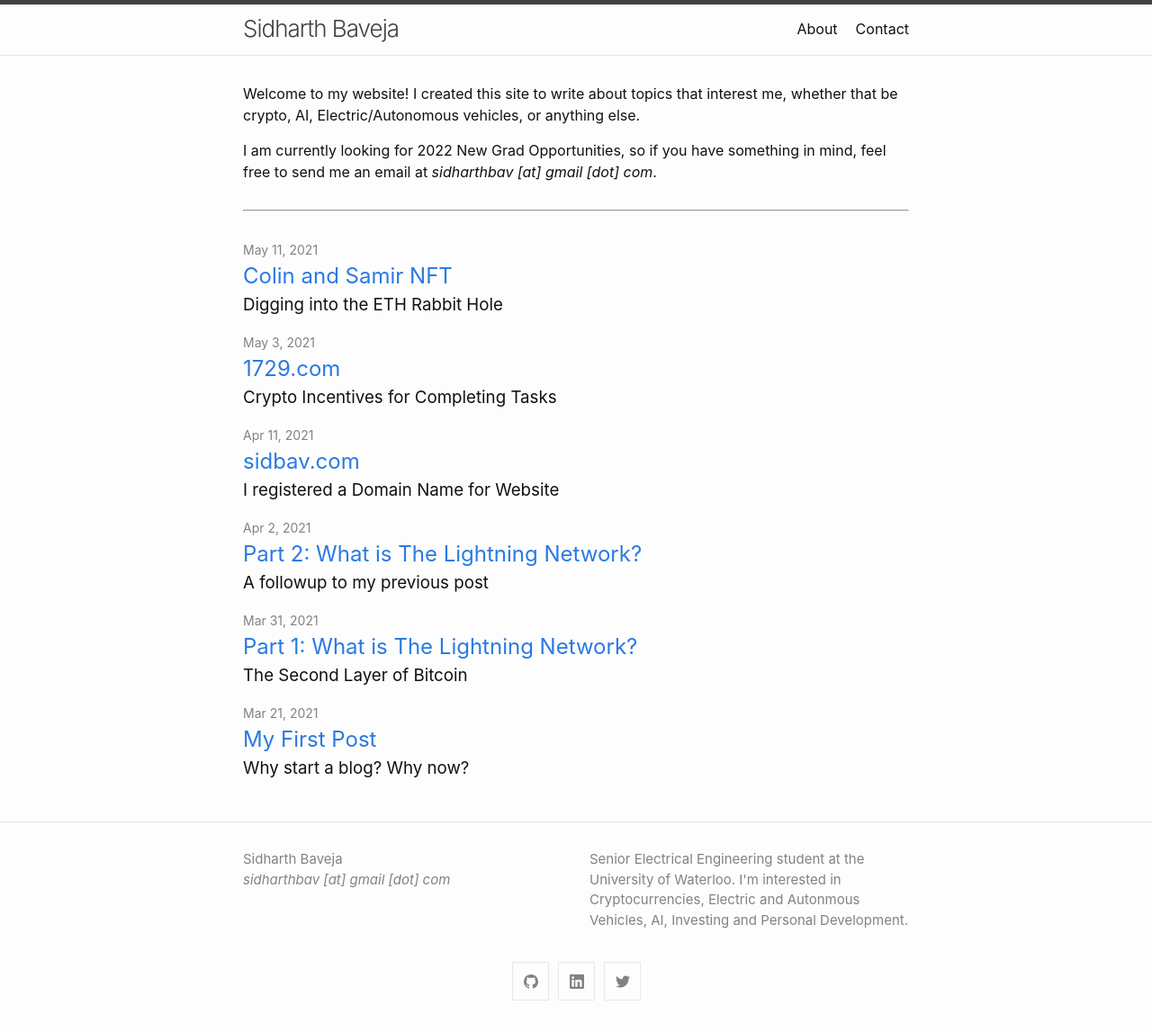
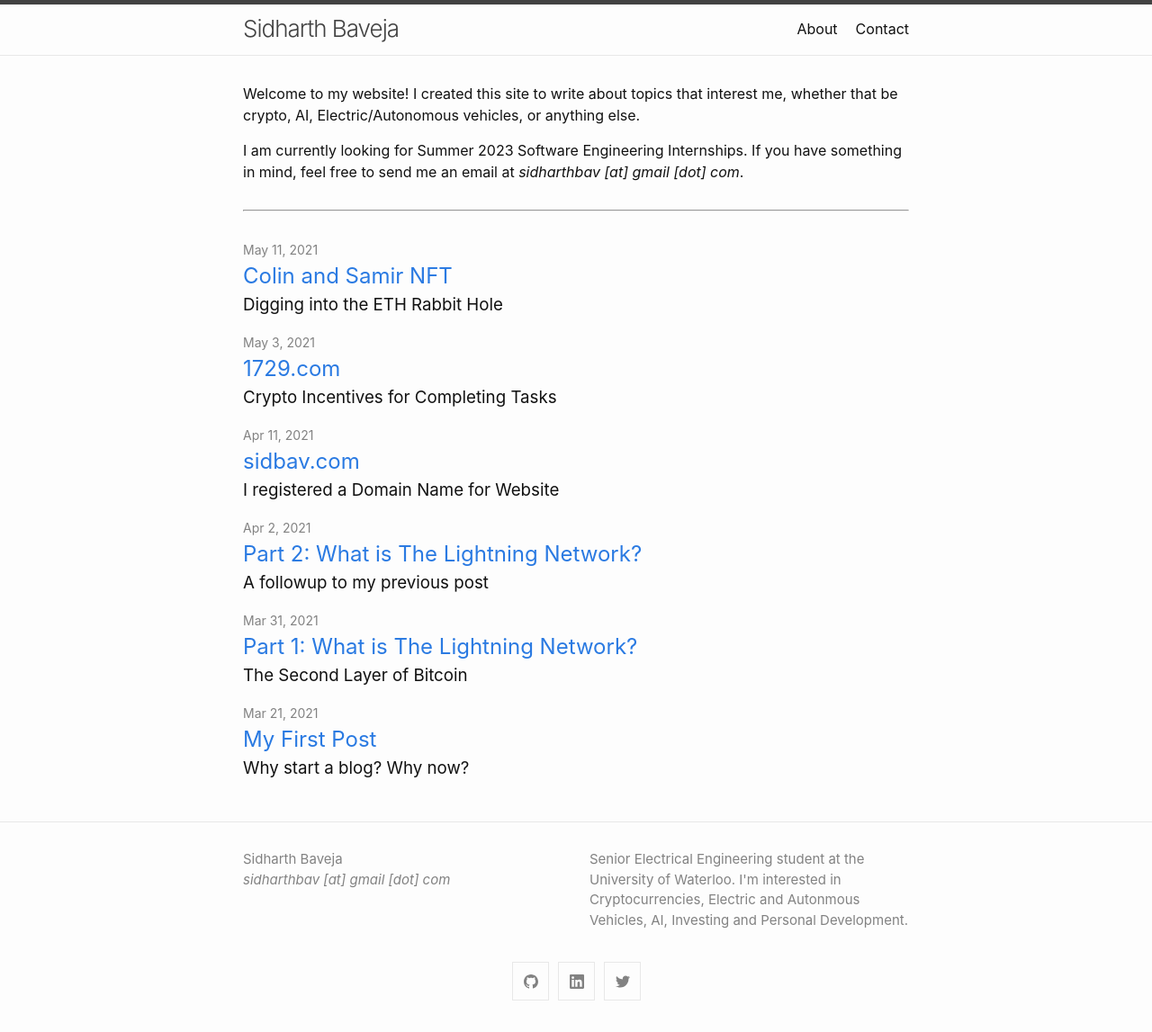
Before and after one commit to sidbav/sidbav.github.io, a Jekyll site: the page built from index.md, in a window 1280 px wide. Shown: the whole page at 90% size. Built offline with Jekyll 4.4.1, drawn with Linux system fonts in a browser that asks for light colours.

Commit message:
updating index.md to include 2023 internships

```diff
--- a/index.md
+++ b/index.md
@@ -10,6 +10,6 @@
 
 Welcome to my website! I created this site to write about topics that interest me, whether that be crypto, AI, Electric/Autonomous vehicles, or anything else.
 
-I am currently looking for 2022 New Grad Opportunities, so if you have something in mind, feel free to send me an email at *sidharthbav [at] gmail [dot] com*.
+I am currently looking for Summer 2023 Software Engineering Internships. If you have something in mind, feel free to send me an email at *sidharthbav [at] gmail [dot] com*.
 
 ----
```
